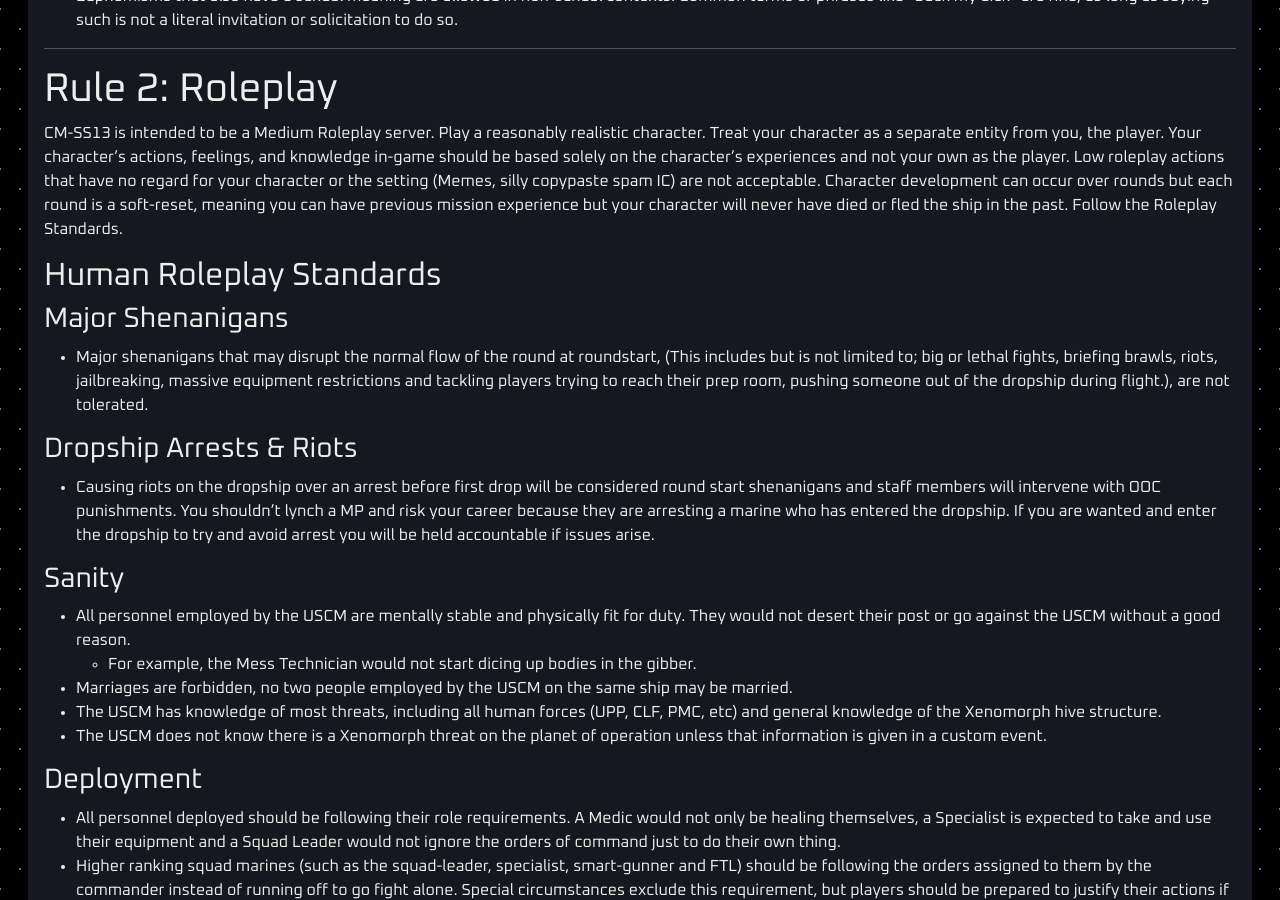
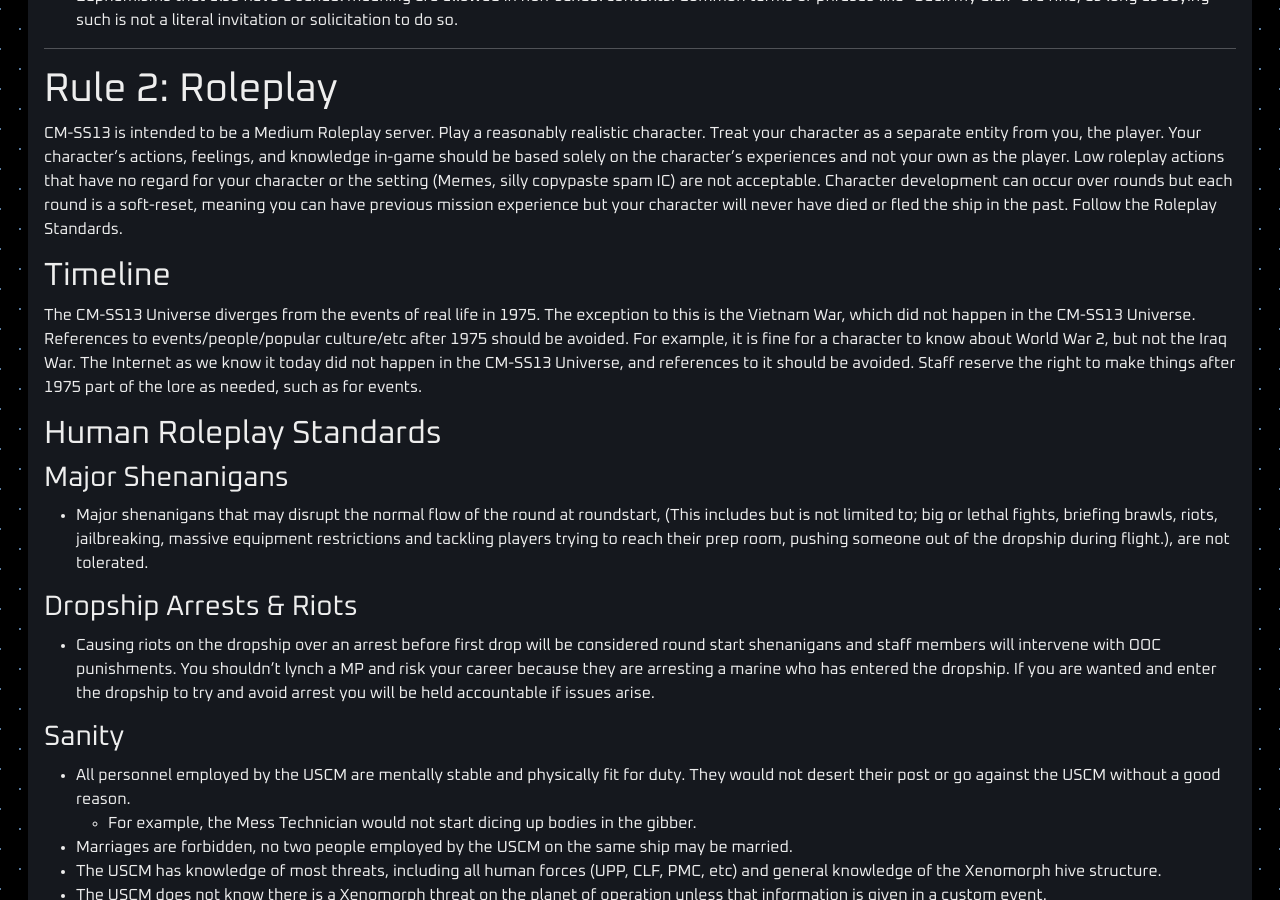
Before and after one commit to cmss13-devs/web, a Jekyll site: the page built from rules.md, in a window 1280 px wide and 900 px high, scrolled down 1591 px. Built offline with Jekyll 4.4.1, drawn with Linux system fonts in a browser that asks for light colours.

Commit message:
Update rules.md
1975 clarification added to rule 2

```diff
--- a/rules.md
+++ b/rules.md
@@ -62,6 +62,10 @@
 # Rule 2: Roleplay
 
 CM-SS13 is intended to be a Medium Roleplay server. Play a reasonably realistic character. Treat your character as a separate entity from you, the player. Your character's actions, feelings, and knowledge in-game should be based solely on the character's experiences and not your own as the player. Low roleplay actions that have no regard for your character or the setting (Memes, silly copypaste spam IC) are not acceptable. Character development can occur over rounds but each round is a soft-reset, meaning you can have previous mission experience but your character will never have died or fled the ship in the past. Follow the Roleplay Standards.
+
+## Timeline
+
+The CM-SS13 Universe diverges from the events of real life in 1975. The exception to this is the Vietnam War, which did not happen in the CM-SS13 Universe. References to events/people/popular culture/etc after 1975 should be avoided. For example, it is fine for a character to know about World War 2, but not the Iraq War. The Internet as we know it today did not happen in the CM-SS13 Universe, and references to it should be avoided. Staff reserve the right to make things after 1975 part of the lore as needed, such as for events.
 
 ## Human Roleplay Standards
 
```
